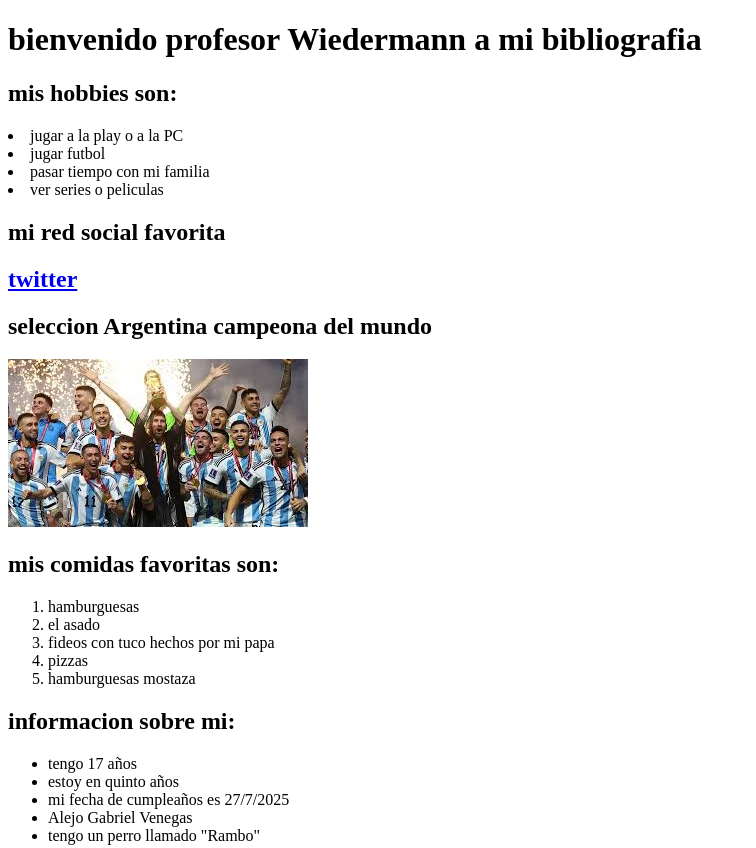
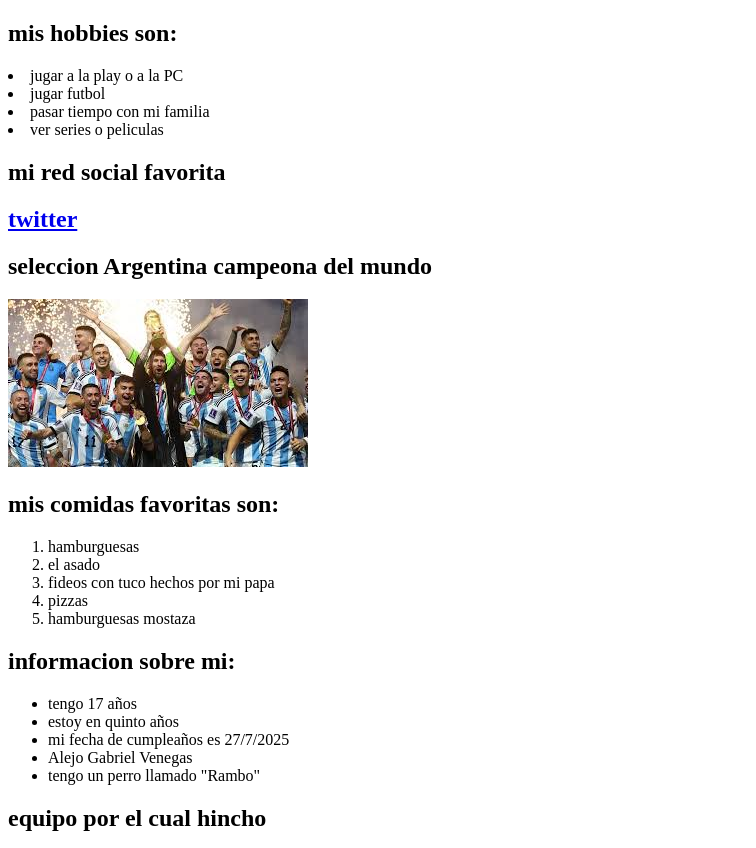
Before and after one commit to AlejoVenegas/TP-Bibliografia-Venegas, a plain HTML site: page index.html in a window 1280 px wide. Shown: the top 848 px of the page, without its empty margins (0-756 px from the left). Drawn offline with Linux system fonts and the light colour scheme.

Commit message:
eliminando header

```diff
--- a/index.html
+++ b/index.html
@@ -5,9 +5,7 @@
     <meta name="viewport" content="width=device-width, initial-scale=1.0">
     <title>bibliografia sobre mi</title>
 </head>
-<header>
-    <h1>bienvenido profesor Wiedermann a mi bibliografia</h1>
-</header>
+
     <h2> mis hobbies son:</h2>
     <lu>
         <li>jugar a la play o a la PC</li>
```
